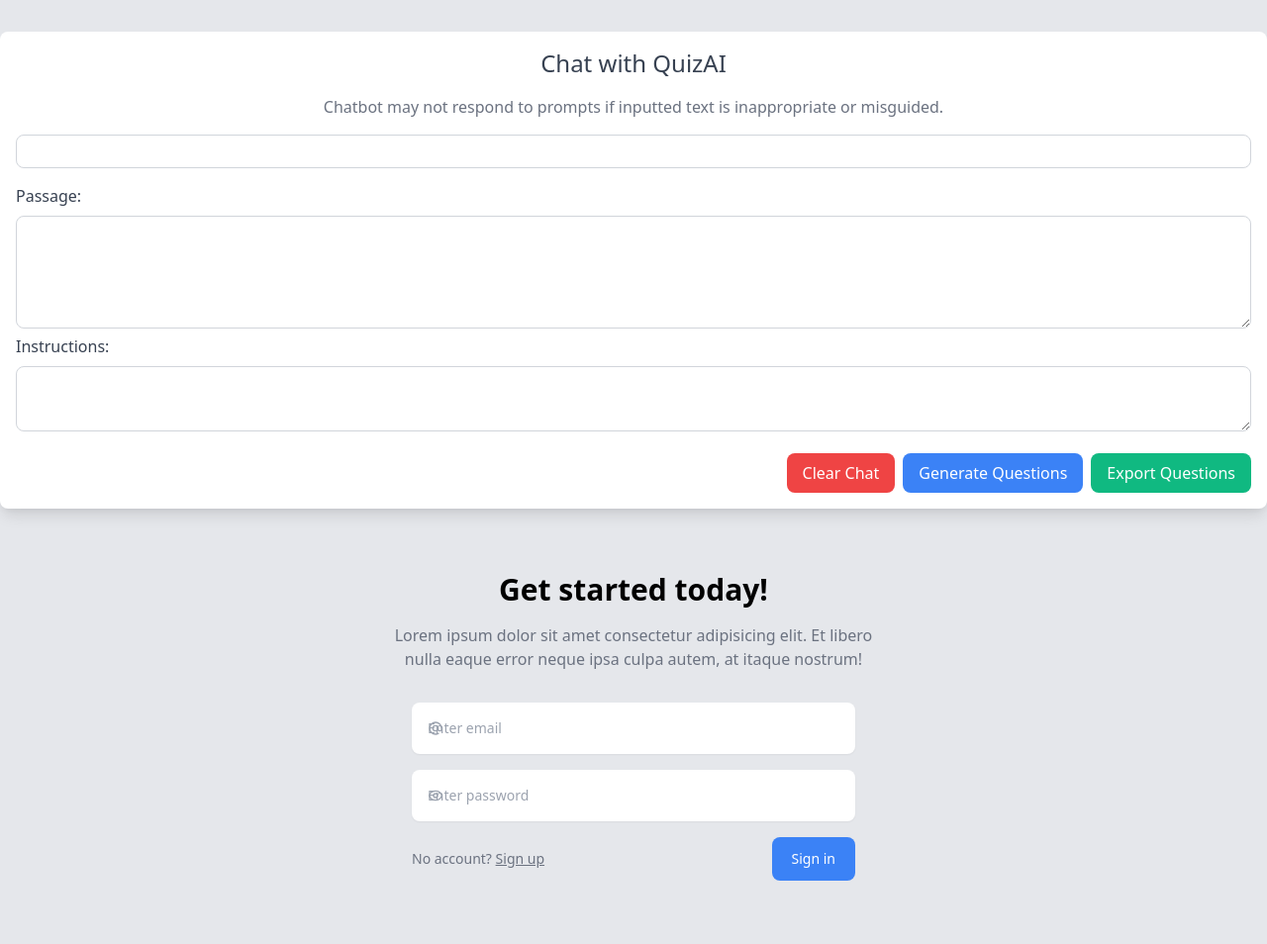
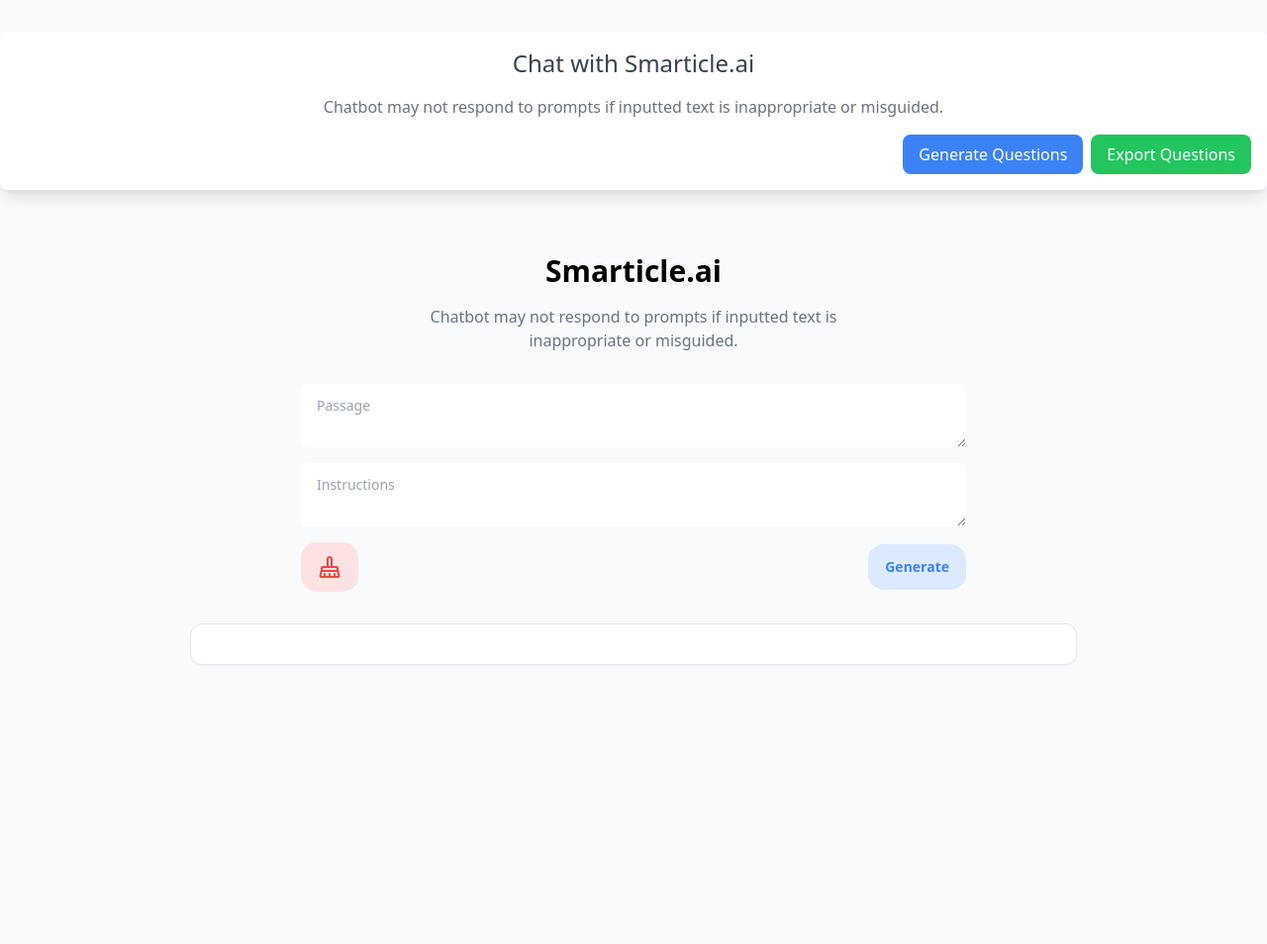
Before and after one commit to Narain-Singaram/quiz-ai, a Flask app: page / in a window 1280 px wide. Shown: the whole page at 99% size. After the commit the page ends 672 px from the top, so only its background shows below. Run offline with Flask 3, Linux system fonts and the light colour scheme; some libraries are stand-ins or nearby versions.

Commit message:
changes in ui

```diff
--- a/templates/index.html
+++ b/templates/index.html
@@ -3,14 +3,78 @@
 <head>
     <meta charset="UTF-8">
     <meta name="viewport" content="width=device-width, initial-scale=1.0">
-    <title>Chat with QuizAI</title>
-    <link href="https://cdn.jsdelivr.net/npm/tailwindcss@2.2.19/dist/tailwind.min.css" rel="stylesheet">
+    <title>Chat with Smarticle.ai</title>
+    <script src="https://cdn.tailwindcss.com"></script>
+    <link rel="stylesheet" href="https://fonts.googleapis.com/css2?family=Material+Symbols+Outlined:opsz,wght,FILL,GRAD@20..48,100..700,0..1,-50..200" />
 </head>
-<body class="bg-gray-200 font-sans">
+<body class="dark:bg-slate-900 bg-slate-50 font-sans">
 <div class="container mx-auto mt-8 p-4 bg-white rounded-lg shadow-lg">
-    <h1 class="text-2xl text-center text-gray-700 mb-4">Chat with QuizAI</h1>
+    <h1 class="text-2xl text-center text-gray-700 mb-4">Chat with Smarticle.ai</h1>
     <p class="text-gray-500 text-center mb-4">Chatbot may not respond to prompts if inputted text is inappropriate or misguided.</p>
-    <div class="chat-box max-h-96 overflow-y-auto border border-gray-300 p-4 rounded-lg mb-4">
+    <form method="POST" action="/" enctype="multipart/form-data">
+        <div class="flex justify-end mt-4">
+            <input type="submit" value="Generate Questions" class="bg-blue-500 text-white px-4 py-2 rounded-lg cursor-pointer ml-2">
+            <a href="{{ url_for('export_questions') }}" class="bg-green-500 text-white px-4 py-2 rounded-lg cursor-pointer ml-2">Export Questions</a>
+        </div>
+    </form>
+</div>
+
+<div class="mx-auto max-w-screen-xl px-4 py-16 sm:px-6 lg:px-8">
+  <div class="mx-auto max-w-lg text-center">
+    <h1 class="text-2xl font-bold sm:text-3xl dark:text-slate-100">Smarticle.ai</h1>
+
+    <p class="mt-4 text-gray-500 dark:text-slate-300">
+      Chatbot may not respond to prompts if inputted text is inappropriate or misguided.
+    </p>
+  </div>
+
+  <form method="POST" action="/" enctype="multipart/form-data" class="mx-auto mb-0 mt-8 max-w-2xl space-y-4">
+    <div>
+      <label for="email" class="sr-only">Email</label>
+
+      <div class="relative">
+        <textarea
+          type="email"
+          name="input_passage"
+          id="input_passage"
+          class="py-3 px-4 block w-full border-gray-200 rounded-md text-sm focus:border-blue-500 focus:ring-blue-500 dark:bg-slate-800 dark:border-gray-700 dark:text-gray-400"
+          placeholder="Passage"
+        ></textarea>
+      </div>
+    </div>
+
+    <div>
+      <label for="password" class="sr-only">Password</label>
+
+      <div class="relative">
+        <textarea
+          class="py-3 px-4 block w-full border-gray-200 rounded-md text-sm focus:border-blue-500 focus:ring-blue-500 dark:bg-slate-800 dark:border-gray-700 dark:text-gray-400"
+          name="input_instructions"
+          id="input_instructions"
+          placeholder="Instructions"
+        ></textarea>
+      </div>
+    </div>
+
+    <div class="flex items-center justify-between">
+      <p class="text-sm text-gray-500">
+          <button type="button" class="py-3 px-4 inline-flex justify-center items-center gap-2 rounded-2xl bg-red-100 border border-transparent
+        font-semibold text-red-500 hover:text-white hover:bg-red-500 focus:outline-none focus:ring-2 ring-offset-white focus:ring-red-500 focus:ring-offset-2 transition-all text-sm" id="clear-chat"><span class="material-symbols-outlined">
+mop
+</span></button>
+      </p>
+
+      <button
+        type="submit"
+        class="py-3 px-4 inline-flex justify-center items-center gap-2 rounded-2xl bg-blue-100 border border-transparent
+        font-semibold text-blue-500 hover:text-white hover:bg-blue-500 focus:outline-none focus:ring-2 ring-offset-white focus:ring-blue-500 focus:ring-offset-2 transition-all text-sm"
+      >
+        Generate
+      </button>
+    </div>
+  </form>
+
+    <div class="chat-box flex flex-col bg-white border shadow-sm rounded-xl p-4 mx-auto mb-0 mt-8 max-w-4xl space-y-4 md:p-5 dark:bg-gray-800 dark:border-gray-700 dark:shadow-slate-700/[.7] dark:text-gray-400">
         {% for message in conversation %}
         <div class="mb-4">
             {% if message.startswith('User:') %}
@@ -32,115 +96,6 @@
         </div>
         {% endfor %}
     </div>
-    <form method="POST" action="/" enctype="multipart/form-data">
-        <label for="input_passage" class="text-gray-700">Passage:</label>
-        <textarea id="input_passage" class="text-input mt-2 p-2 border border-gray-300 rounded-lg w-full" name="input_passage" rows="4" minlength="30"></textarea>
-        <label for="input_instructions" class="text-gray-700 mt-4">Instructions:</label>
-        <textarea id="input_instructions" class="text-input mt-2 p-2 border border-gray-300 rounded-lg w-full" name="input_instructions" rows="2"></textarea>
-        <div class="flex justify-end mt-4">
-            <button type="button" class="clear-button bg-red-500 text-white px-4 py-2 rounded-lg cursor-pointer" id="clear-chat">Clear Chat</button>
-            <input type="submit" value="Generate Questions" class="bg-blue-500 text-white px-4 py-2 rounded-lg cursor-pointer ml-2">
-            <a href="{{ url_for('export_questions') }}" class="bg-green-500 text-white px-4 py-2 rounded-lg cursor-pointer ml-2">Export Questions</a>
-        </div>
-    </form>
-</div>
-
-<!--
-  Heads up! 👋
-
-  Plugins:
-    - @tailwindcss/forms
--->
-
-<div class="mx-auto max-w-screen-xl px-4 py-16 sm:px-6 lg:px-8">
-  <div class="mx-auto max-w-lg text-center">
-    <h1 class="text-2xl font-bold sm:text-3xl">Get started today!</h1>
-
-    <p class="mt-4 text-gray-500">
-      Lorem ipsum dolor sit amet consectetur adipisicing elit. Et libero nulla
-      eaque error neque ipsa culpa autem, at itaque nostrum!
-    </p>
-  </div>
-
-  <form action="" class="mx-auto mb-0 mt-8 max-w-md space-y-4">
-    <div>
-      <label for="email" class="sr-only">Email</label>
-
-      <div class="relative">
-        <input
-          type="email"
-          class="w-full rounded-lg border-gray-200 p-4 pe-12 text-sm shadow-sm"
-          placeholder="Enter email"
-        />
-
-        <span class="absolute inset-y-0 end-0 grid place-content-center px-4">
-          <svg
-            xmlns="http://www.w3.org/2000/svg"
-            class="h-4 w-4 text-gray-400"
-            fill="none"
-            viewBox="0 0 24 24"
-            stroke="currentColor"
-          >
-            <path
-              stroke-linecap="round"
-              stroke-linejoin="round"
-              stroke-width="2"
-              d="M16 12a4 4 0 10-8 0 4 4 0 008 0zm0 0v1.5a2.5 2.5 0 005 0V12a9 9 0 10-9 9m4.5-1.206a8.959 8.959 0 01-4.5 1.207"
-            />
-          </svg>
-        </span>
-      </div>
-    </div>
-
-    <div>
-      <label for="password" class="sr-only">Password</label>
-
-      <div class="relative">
-        <input
-          type="password"
-          class="w-full rounded-lg border-gray-200 p-4 pe-12 text-sm shadow-sm"
-          placeholder="Enter password"
-        />
-
-        <span class="absolute inset-y-0 end-0 grid place-content-center px-4">
-          <svg
-            xmlns="http://www.w3.org/2000/svg"
-            class="h-4 w-4 text-gray-400"
-            fill="none"
-            viewBox="0 0 24 24"
-            stroke="currentColor"
-          >
-            <path
-              stroke-linecap="round"
-              stroke-linejoin="round"
-              stroke-width="2"
-              d="M15 12a3 3 0 11-6 0 3 3 0 016 0z"
-            />
-            <path
-              stroke-linecap="round"
-              stroke-linejoin="round"
-              stroke-width="2"
-              d="M2.458 12C3.732 7.943 7.523 5 12 5c4.478 0 8.268 2.943 9.542 7-1.274 4.057-5.064 7-9.542 7-4.477 0-8.268-2.943-9.542-7z"
-            />
-          </svg>
-        </span>
-      </div>
-    </div>
-
-    <div class="flex items-center justify-between">
-      <p class="text-sm text-gray-500">
-        No account?
-        <a class="underline" href="">Sign up</a>
-      </p>
-
-      <button
-        type="submit"
-        class="inline-block rounded-lg bg-blue-500 px-5 py-3 text-sm font-medium text-white"
-      >
-        Sign in
-      </button>
-    </div>
-  </form>
 </div>
 <script>
     document.getElementById('clear-chat').addEventListener('click', function () {
```
